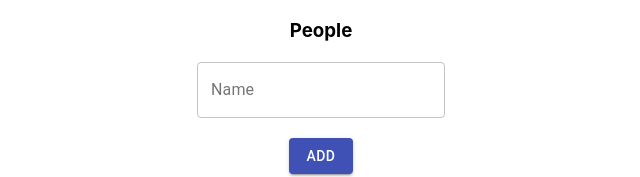
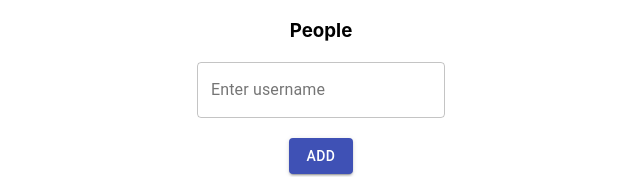
Before and after one commit to ashaychangwani/expenditure-graph, a React (Create React App) app: page / in a window 1280 px wide. Shown: the top 177 px of the page, without its empty margins (319-959 px from the left). Built offline with nearby package versions, Linux system fonts and the light colour scheme.

Commit message:
Components modified

```diff
--- a/src/components/Graph.js
+++ b/src/components/Graph.js
@@ -4,7 +4,7 @@ import { Graph as ReactGraph} from "react-d3-graph";
 const Graph = ({ graphData, graphHeader, graphConfig }) => {
 
   return (
-    <Grid item xs={12} md={6}>
+    <Grid item xs={14} md={7}>
       {Object.keys(graphData).length && Object.keys(graphConfig).length ? (
         <>
           <h4>{graphHeader}</h4>
--- a/src/components/NameInput.js
+++ b/src/components/NameInput.js
@@ -9,7 +9,7 @@ const NameInput = ({ flag, addParticipant, name, handleChange }) => {
         <div className="p-name-field">
           <TextField
             id="outlined-basic"
-            label="Name"
+            label="Enter username"
             variant="outlined"
             value={name}
             disabled={flag}
--- a/src/components/Names.js
+++ b/src/components/Names.js
@@ -12,7 +12,7 @@ const Names = (props) => {
       props.setAllNames((previous) => [{ name }, ...previous]);
       setName("");
     } else {
-      alert("Name cant be empty");
+      alert("Name can't be empty");
     }
     // setAllNames((previous) => [{ name }, ...previous]);
     // setName("");
--- a/src/components/OutputGraph.js
+++ b/src/components/OutputGraph.js
@@ -4,7 +4,7 @@ import {config} from "../utils/graphConfig"
 const OutputGraph = ({ graphData, graphHeader }) => {
 
   return (
-    <Grid item xs={12} md={6}>
+    <Grid item xs={14} md={7}>
       {Object.keys(graphData).length && Object.keys(config).length ? (
         <>
           <h4>{graphHeader}</h4>
```
